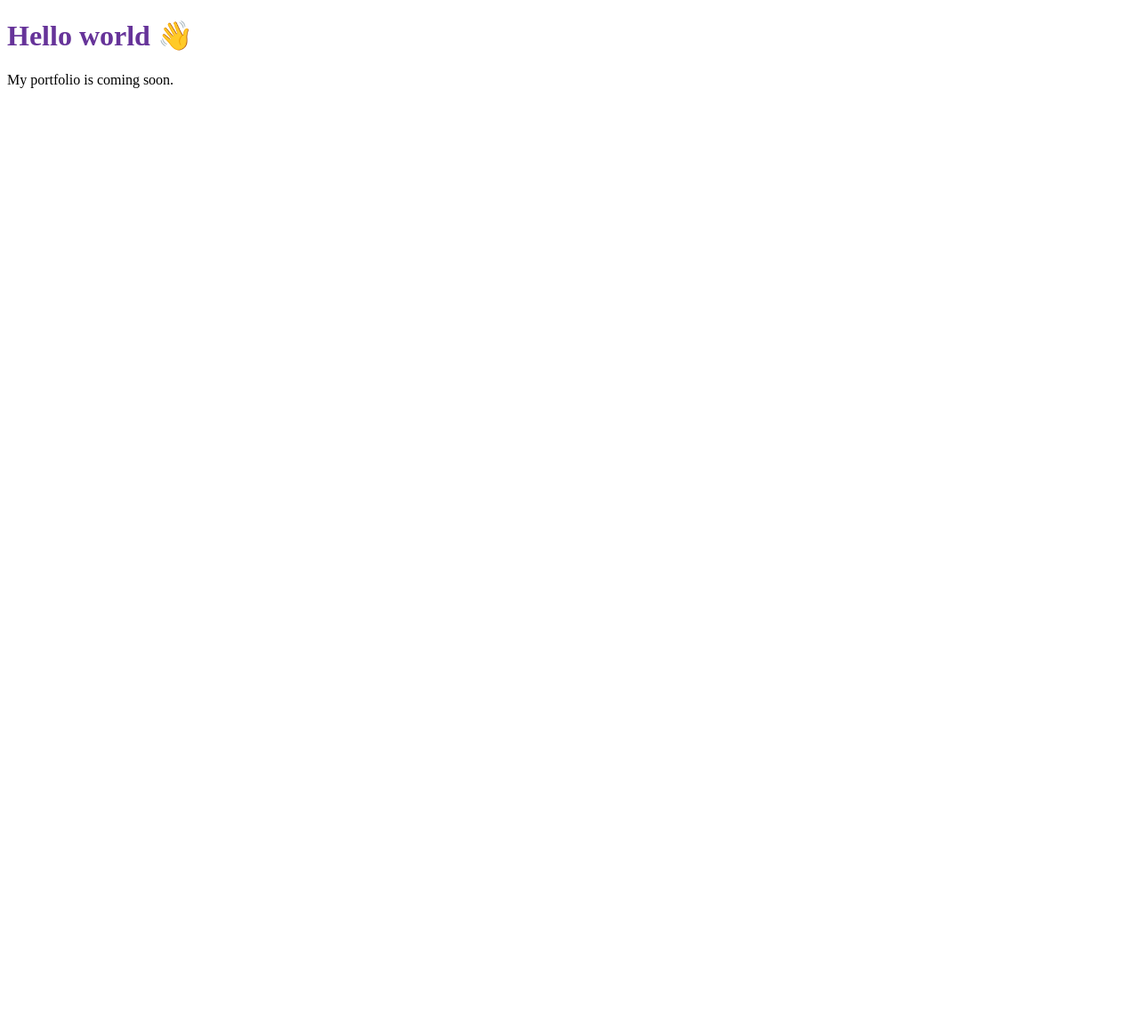
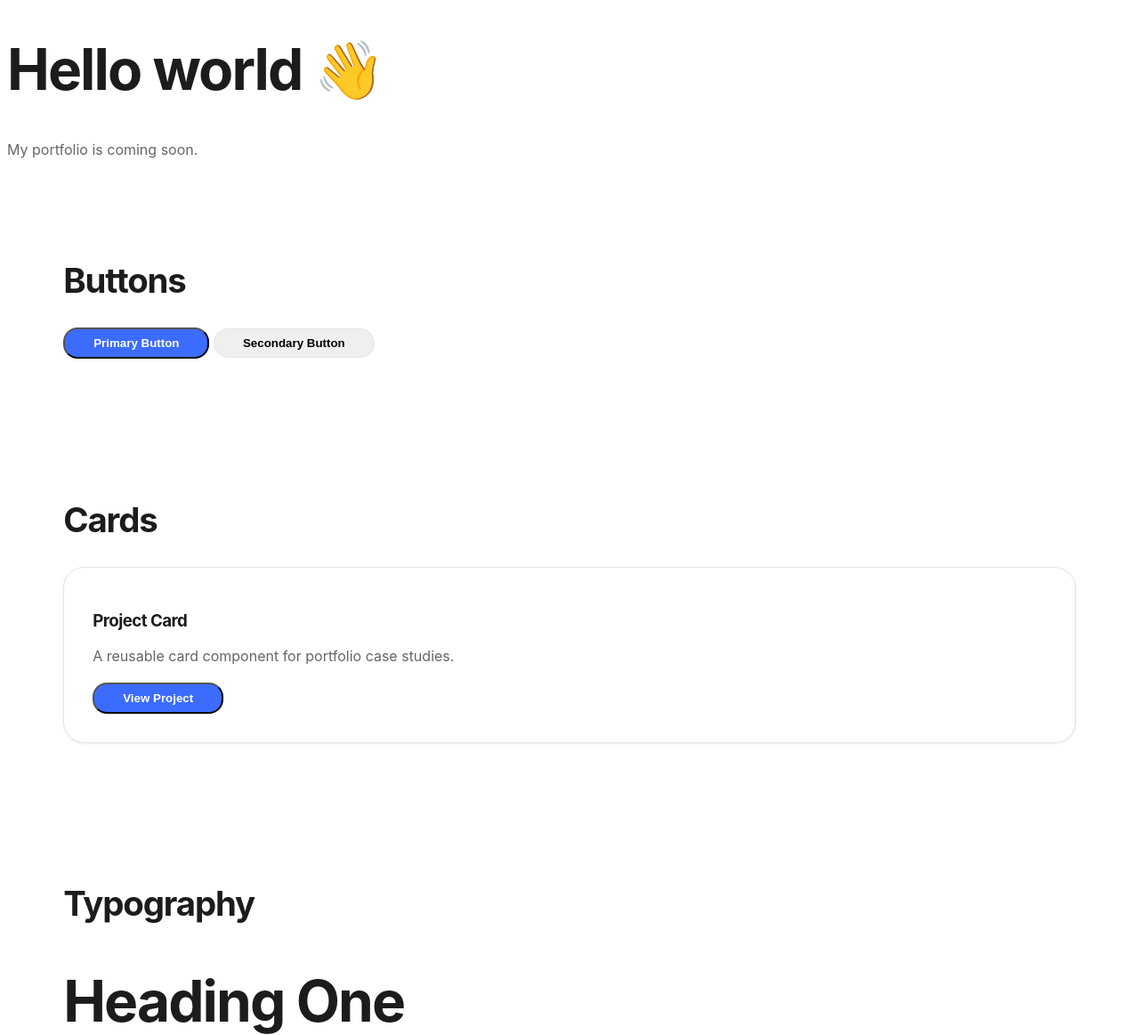
Before and after one commit to megan-kuhn/portfolio, a website built with Vite: page index.html in a window 1280 px wide. Shown: the top 1163 px of the page at 89% size. Before the commit the page ends 800 px from the top, so only its background shows below. Built offline with nearby package versions, Linux system fonts and the light colour scheme.

Commit message:
Basic file setup

```diff
--- a/index.html
+++ b/index.html
@@ -12,6 +12,66 @@
     <h1>Hello world 👋</h1>
     <p>My portfolio is coming soon.</p>
 
+    <div class="container">
+
+        <section class="section">
+
+            <h2>Buttons</h2>
+
+            <button class="btn btn--primary">
+            Primary Button
+            </button>
+
+            <button class="btn btn--ghost">
+            Secondary Button
+            </button>
+
+        </section>
+
+
+        <section class="section">
+
+            <h2>Cards</h2>
+
+            <div class="card">
+
+            <h3 class="card__title">
+                Project Card
+            </h3>
+
+            <p>
+                A reusable card component for portfolio case studies.
+            </p>
+
+            <button class="btn btn--primary">
+                View Project
+            </button>
+
+            </div>
+
+        </section>
+
+
+        <section class="section">
+
+            <h2>Typography</h2>
+
+            <h1>Heading One</h1>
+
+            <h2>Heading Two</h2>
+
+            <h3>Heading Three</h3>
+
+            <p>
+            Body text demonstrating your typography system.
+            Good spacing and hierarchy make content easier to scan.
+            </p>
+
+        </section>
+
+    </div>
+
+
     <script type="module" src="/src/ts/main.ts"></script>
 </body>
 
--- /dev/null
+++ b/src/scss/abstracts/_variables.scss
@@ -0,0 +1,39 @@
+:root {
+
+  // Colors
+  --color-bg: #faf9f7;
+  --color-surface: #ffffff;
+  --color-text: #1c1c1c;
+  --color-muted: #666;
+  --color-accent: #3b6cff;
+
+  --color-border: #e5e5e5;
+
+
+  // Typography
+  --font-display: "Inter", sans-serif;
+  --font-body: "Inter", sans-serif;
+
+
+  // Spacing scale
+  --space-xs: .25rem;
+  --space-sm: .5rem;
+  --space-md: 1rem;
+  --space-lg: 2rem;
+  --space-xl: 4rem;
+  --space-xxl: 8rem;
+
+
+  // Radius
+  --radius-sm: 8px;
+  --radius-md: 16px;
+  --radius-lg: 24px;
+
+
+  // Shadows
+  --shadow-sm:
+    0 1px 3px rgba(0,0,0,.08);
+
+  --shadow-md:
+    0 8px 30px rgba(0,0,0,.08);
+}
--- /dev/null
+++ b/src/scss/base/_typography.scss
@@ -0,0 +1,30 @@
+body {
+  font-family: var(--font-body);
+  color: var(--color-text);
+  line-height: 1.6;
+}
+
+
+h1,
+h2,
+h3 {
+  font-family: var(--font-display);
+  line-height: 1.1;
+  letter-spacing: -.03em;
+}
+
+
+h1 {
+  font-size: clamp(2.5rem, 5vw, 5rem);
+}
+
+
+h2 {
+  font-size: clamp(2rem, 3vw, 3rem);
+}
+
+
+p {
+  color: var(--color-muted);
+  max-width: 65ch;
+}
--- /dev/null
+++ b/src/scss/components/_buttons.scss
@@ -0,0 +1,34 @@
+.btn {
+  display: inline-flex;
+  align-items: center;
+  justify-content: center;
+
+  padding:
+    var(--space-sm)
+    var(--space-lg);
+
+  border-radius:
+    var(--radius-md);
+
+  font-weight: 600;
+
+  transition:
+    transform .2s ease,
+    background .2s ease;
+
+
+  &:hover {
+    transform: translateY(-2px);
+  }
+
+
+  &--primary {
+    background: var(--color-accent);
+    color:white;
+  }
+
+
+  &--ghost {
+    border:1px solid var(--color-border);
+  }
+}
--- /dev/null
+++ b/src/scss/components/_cards.scss
@@ -0,0 +1,39 @@
+.card {
+
+  background:
+    var(--color-surface);
+
+  border:
+    1px solid var(--color-border);
+
+  border-radius:
+    var(--radius-lg);
+
+  padding:
+    var(--space-lg);
+
+  box-shadow:
+    var(--shadow-sm);
+
+
+  transition:
+    box-shadow .2s ease;
+
+
+  &:hover {
+    box-shadow:
+      var(--shadow-md);
+  }
+
+
+  &__title {
+    margin-bottom:
+      var(--space-sm);
+  }
+
+
+  &__meta {
+    color:
+      var(--color-muted);
+  }
+}
--- /dev/null
+++ b/src/scss/layout/_container.scss
@@ -0,0 +1,4 @@
+.container {
+  width: min(90%, 1200px);
+  margin-inline: auto;
+}
--- /dev/null
+++ b/src/scss/layout/_spacing.scss
@@ -0,0 +1,11 @@
+.mt-lg {
+  margin-top: var(--space-lg);
+}
+
+.mb-lg {
+  margin-bottom: var(--space-lg);
+}
+
+.section {
+  padding-block: var(--space-xl);
+}
--- a/src/scss/main.scss
+++ b/src/scss/main.scss
@@ -1,3 +1,21 @@
-h1 {
-    color: rebeccapurple;
-}
+// Abstracts
+@use "abstracts/variables";
+@use "abstracts/mixins";
+@use "abstracts/functions";
+
+// Base
+@use "base/reset";
+@use "base/typography";
+
+// Layout
+@use "layout/container";
+@use "layout/grid";
+@use "layout/spacing";
+
+// Components
+@use "components/buttons";
+@use "components/cards";
+@use "components/navigation";
+
+// Utilities
+@use "utilities/helpers";
```
Also changed, not shown: src/scss/abstracts/_functions.scss (added), src/scss/abstracts/_mixins.scss (added), src/scss/base/_reset.scss (added), src/scss/components/_navigation.scss (added), src/scss/layout/_grid.scss (added), src/scss/utilities/_helpers.scss (added).
